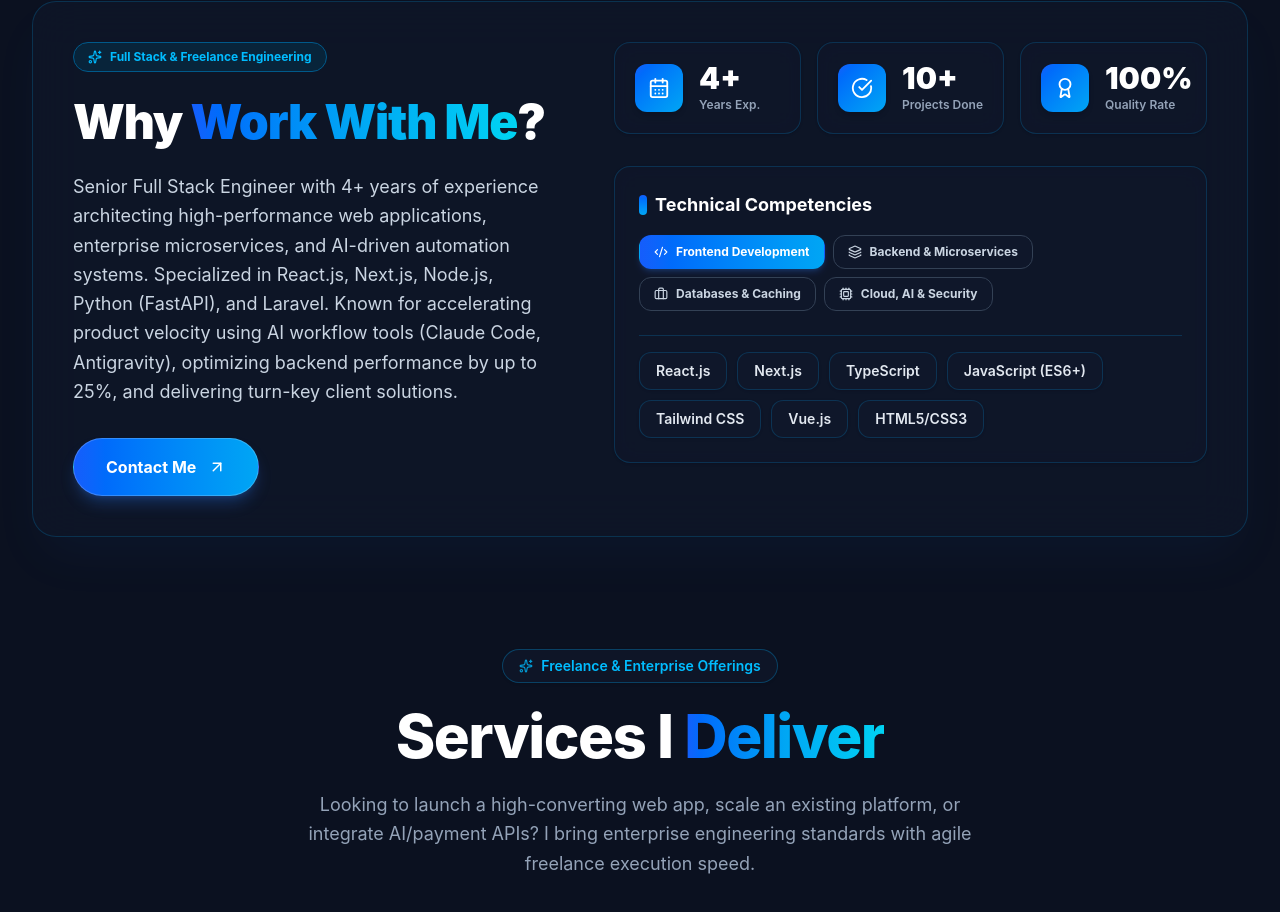
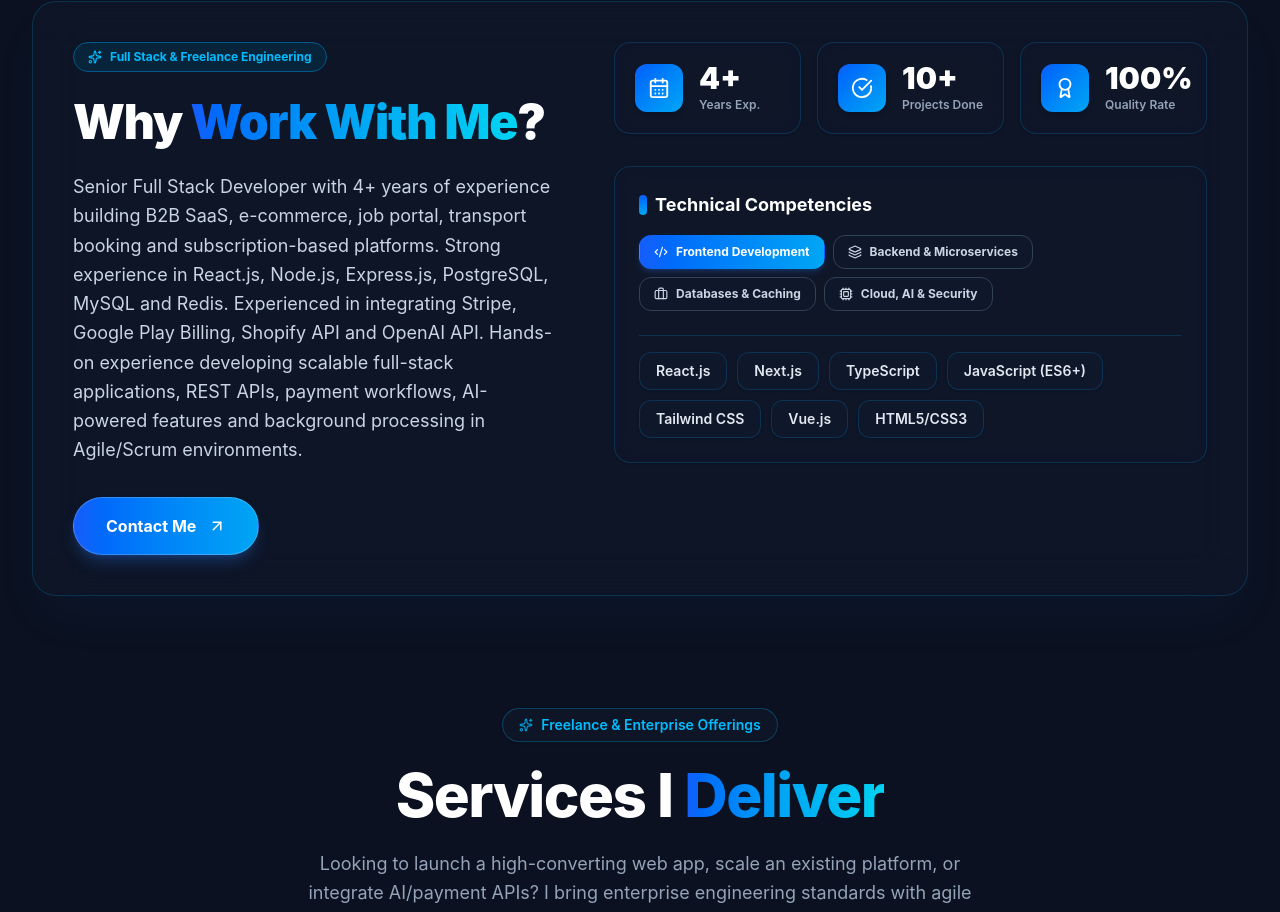
Before and after one commit to mkk-karthi/portfolio-next-js, a Next.js app: page / in a window 1280 px wide. Shown: the part 919-1831 px from the top of the page. Built offline with nearby package versions, Linux system fonts and the light colour scheme.

Commit message:
Update CV

```diff
--- a/src/data/data.ts
+++ b/src/data/data.ts
@@ -111,7 +111,7 @@ export const personalInfo = {
   name: "Karthikeyan M",
   title: "Senior Full Stack Engineer & Freelance Web Specialist",
   status: "Senior Full Stack Engineer · Chennai, India",
-  description: `Senior Full Stack Engineer with ${totalExperience}+ years of experience architecting high-performance web applications, enterprise microservices, and AI-driven automation systems. Specialized in React.js, Next.js, Node.js, Python (FastAPI), and Laravel. Known for accelerating product velocity using AI workflow tools (Claude Code, Antigravity), optimizing backend performance by up to 25%, and delivering turn-key client solutions.`,
+  description: `Senior Full Stack Developer with ${totalExperience}+ years of experience building B2B SaaS, e-commerce, job portal, transport booking and subscription-based platforms. Strong experience in React.js, Node.js, Express.js, PostgreSQL, MySQL and Redis. Experienced in integrating Stripe, Google Play Billing, Shopify API and OpenAI API. Hands-on experience developing scalable full-stack applications, REST APIs, payment workflows, AI-powered features and background processing in Agile/Scrum environments.`,
   freelancePitch: `Looking to launch a high-converting web app, scale an existing platform, or integrate AI/payment APIs? I bring enterprise engineering standards with agile freelance execution speed.`,
   totalExperience: totalExperience,
   totalProjects: 10,
```
